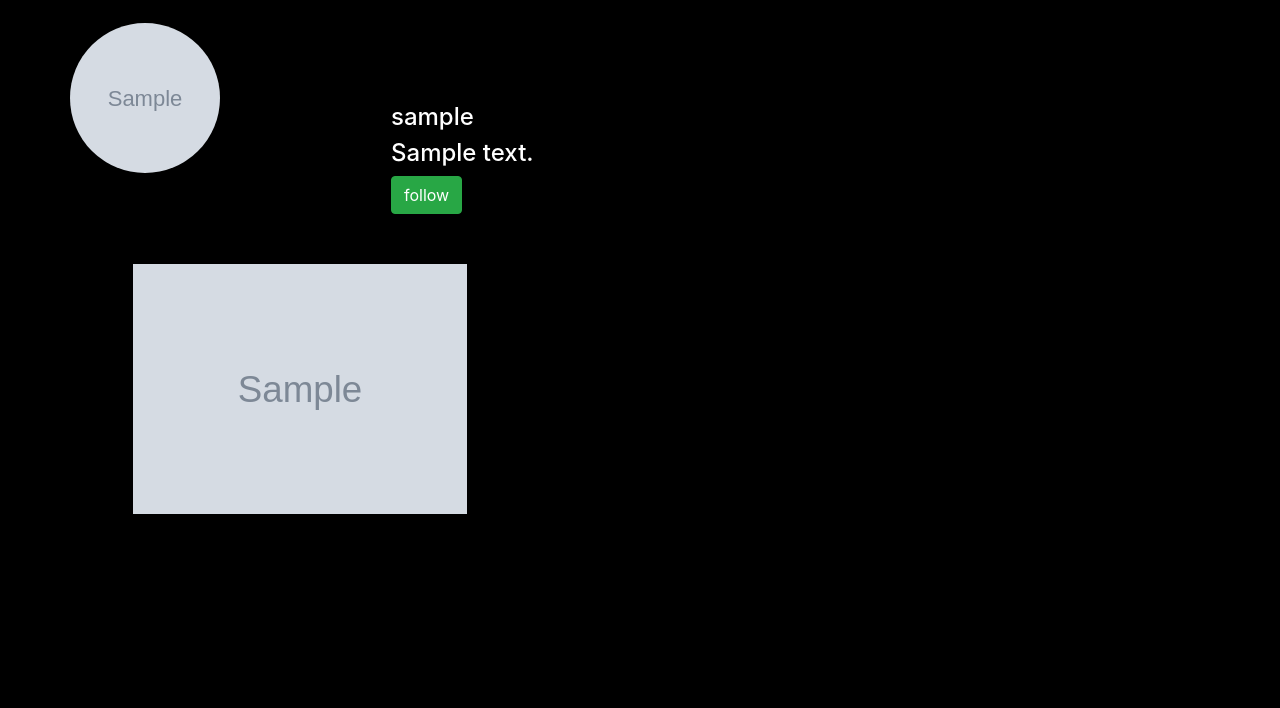
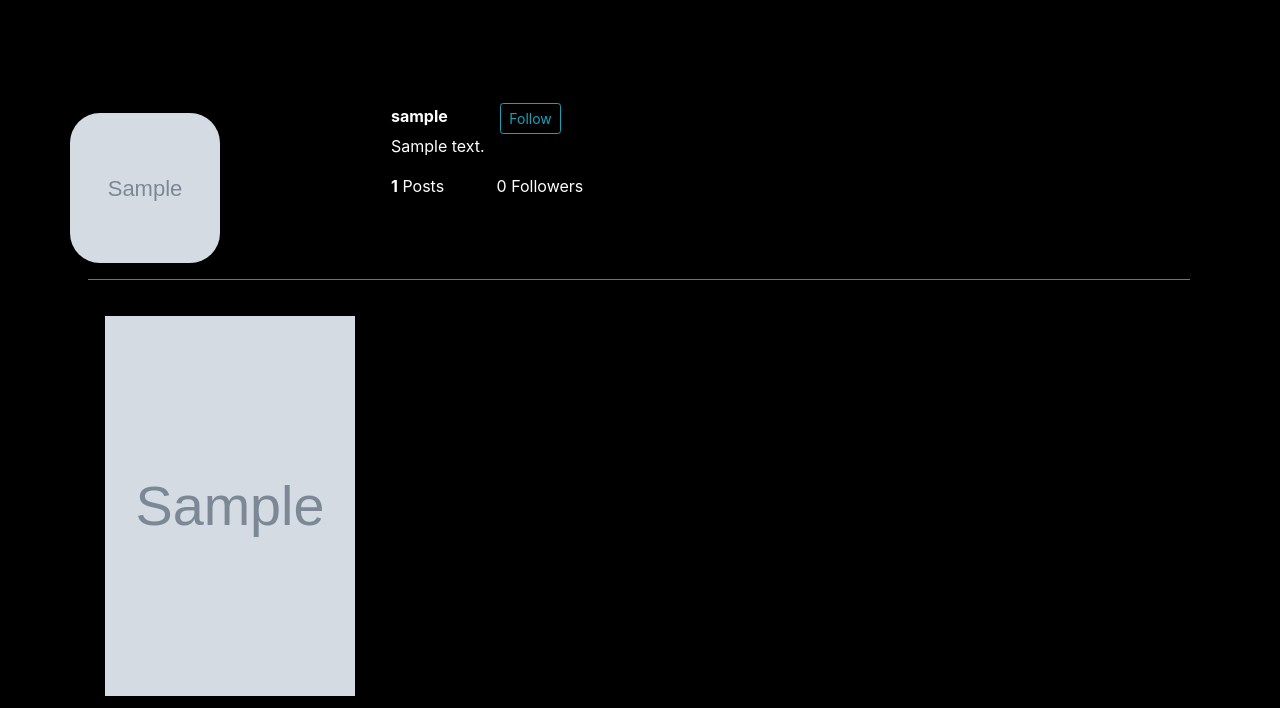
Before and after one commit to UMUTONIRitha/My-IG, a Django app: page /othersprofile/1/ in a window 1280 px wide. Shown: the part 92-800 px from the top of the page. Run offline with Django 3.2, Linux system fonts and the light colour scheme; the first user in the database is signed in; tables that the repository leaves empty hold one stand-in row (Sample ...); some libraries are stand-ins or nearby versions; some web fonts are replaced.

Commit message:
add changes

```diff
--- a/insta_app/templates/other_usersprofiles.html
+++ b/insta_app/templates/other_usersprofiles.html
@@ -3,11 +3,11 @@
 {% block content %}
 {{block.super}}
 <style>
-    .avatar {
+    .profile {
         vertical-align: middle;
         width: 150px;
         height: 150px;
-        border-radius: 50%;
+        border-radius: 20%;
     }
 
     .theprofile {
@@ -21,26 +21,31 @@
 </style>
 <div class="container">
     <div class="row">
-    <div class="profile" style="margin-top: -7%">
-            <img src="{{my_profiless.profile_photo.url}}" class="img-responsive avatar">
+        <div class="profile" style="margin-top: 10px">
+            <img src="{{my_profiless.profile_photo.url}}" class="img-responsive profile">
         </div>
 
         <div class="imagecaption" style="margin-left: 15%">
-        <h4>{{my_profiless.user}}</h4>
-            <h4>{% autoescape on %}
-                    {{my_profiless.bio| safe}}
-                    {% endautoescape %}</h4>
-            <a href="{%url 'follow' my_profiless.id %}" class="btn btn-success">follow</a>
+
+            <span class="mr-5"><strong>{{my_profiless.user}}</strong></span>
+            <span class="mr-5"><a href="{%url 'follow' my_profiless.id %}"
+                    class="btn btn-outline-info btn-sm">Follow</a></span>
+            <p> {{my_profiless.bio| safe}}</p>
+            <span class="mr-5"><strong>{{profiless_images.count}}</strong> Posts</span>
+            <span class="mr-5"> <strong>{{followers.count }}</strong>0 Followers</span>
+
         </div>
     </div>
-<hr>
+    <hr style="background-color: gray;margin-left:3px;margin-right:5px;">
 
-    <div class="row" style="margin-top: 3%; margin-left: 3%;margin-right:3%">
+    <div class="row" style=" margin-left: 5px;">
         {% for user in profiless_images %}
-        <div class="col-md-4" style="margin-right:3%">
-        <img src="{{user.image.url}}" height="250" height="150" class="img-responsive" alt="Image">
+        <div class="col-md-3" style="margin-right:10px;margin-top: 20px;">
+            <img src="{{user.image.url}}" height="380" width="250" class="img-responsive" alt="Image">
+
         </div>
         {% endfor %}
+
     </div>
 </div>
 {% endblock %}
```
Lines whose indentation alone changed are shown as unchanged.
